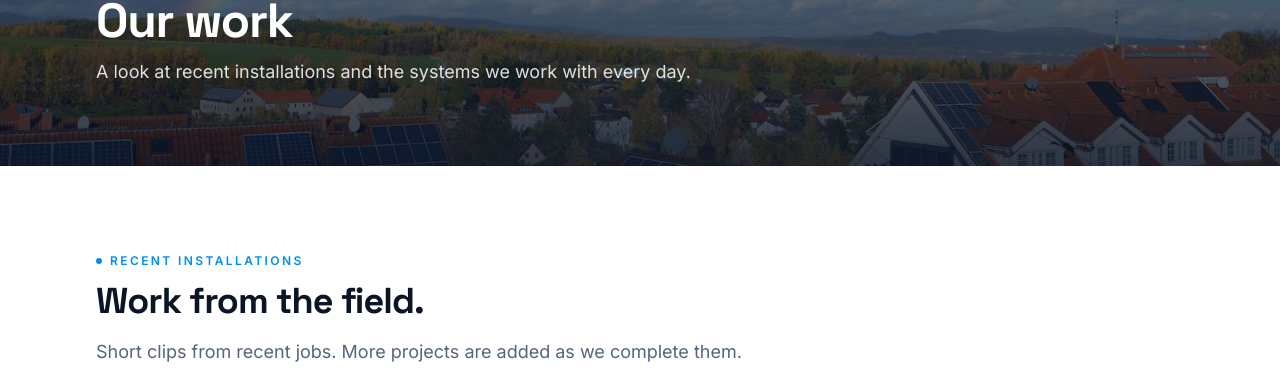
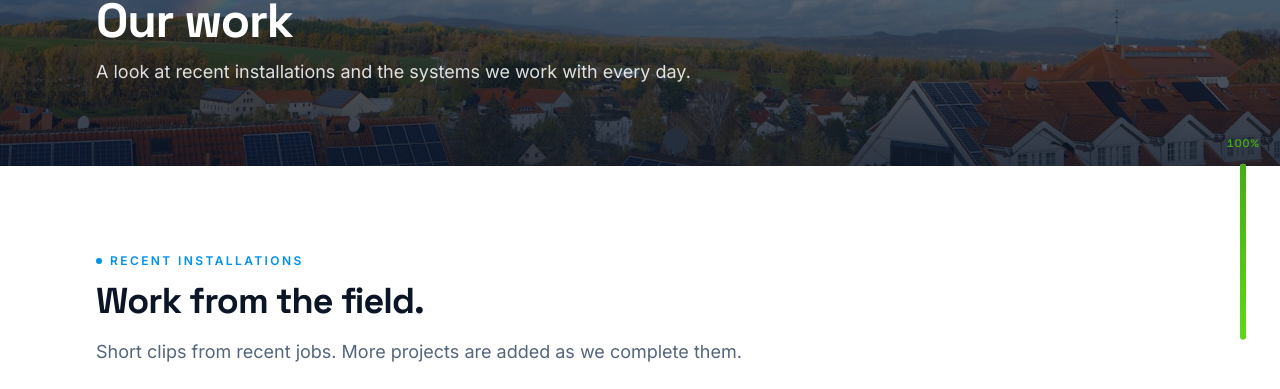
Before and after one commit to arakunle22/zenith-wills-technologies, a Next.js app: page /work in a window 1280 px wide. Shown: the part 163-552 px from the top of the page. Built offline with nearby package versions, Linux system fonts and the light colour scheme.

Commit message:
feat: add scroll progress indicator (side % meter)

```diff
--- a/src/app/layout.tsx
+++ b/src/app/layout.tsx
@@ -1,6 +1,7 @@
 import type { Metadata } from "next";
 import { Space_Grotesk, Inter } from "next/font/google";
 import { site } from "@/config/site";
+import { ScrollProgress } from "@/components/scroll-progress";
 import "./globals.css";
 
 const display = Space_Grotesk({
@@ -85,6 +86,7 @@ export default function RootLayout({ children }: LayoutProps<"/">) {
           dangerouslySetInnerHTML={{ __html: JSON.stringify(structuredData) }}
         />
         {children}
+        <ScrollProgress />
       </body>
     </html>
   );
--- /dev/null
+++ b/src/components/scroll-progress.tsx
@@ -0,0 +1,35 @@
+"use client";
+import { useState } from "react";
+import {
+  motion,
+  useScroll,
+  useSpring,
+  useTransform,
+  useMotionValueEvent,
+} from "motion/react";
+
+export function ScrollProgress() {
+  const { scrollYProgress } = useScroll();
+  const smooth = useSpring(scrollYProgress, {
+    stiffness: 60,
+    damping: 20,
+    mass: 0.5,
+  });
+  const height = useTransform(smooth, [0, 1], ["0%", "100%"]);
+  const [pct, setPct] = useState(0);
+  useMotionValueEvent(smooth, "change", (v) => setPct(Math.round(v * 100)));
+
+  return (
+    <div className="fixed right-5 top-1/2 z-40 hidden -translate-y-1/2 flex-col items-center gap-3 lg:flex">
+      <span className="font-display text-[11px] font-semibold tabular-nums tracking-widest text-accent-deep">
+        {pct}%
+      </span>
+      <div className="relative h-44 w-1.5 overflow-hidden rounded-full bg-line">
+        <motion.div
+          className="absolute bottom-0 left-0 w-full bg-gradient-to-t from-accent to-accent-deep"
+          style={{ height }}
+        />
+      </div>
+    </div>
+  );
+}
```
